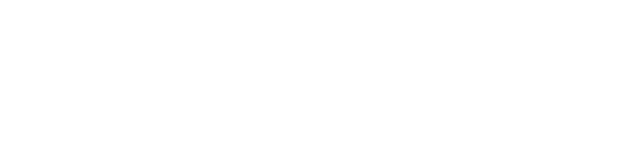
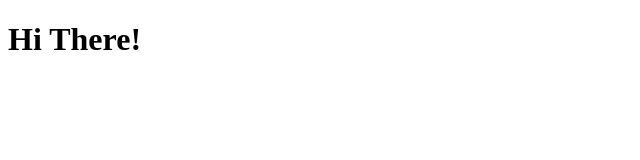
Before and after one commit to LamaLo/gitProject, a plain HTML site: page index.html in a window 1280 px wide. Shown: the whole page, without its empty margins (0-640 px from the left). Drawn offline with Linux system fonts and the light colour scheme.

Commit message:
Adde h1
Updated index.html file

```diff
--- a/index.html
+++ b/index.html
@@ -6,6 +6,6 @@
     <title>Document</title>
 </head>
 <body>
-
+    <h1>Hi There!<h1>
 </body>
 </html>
```
